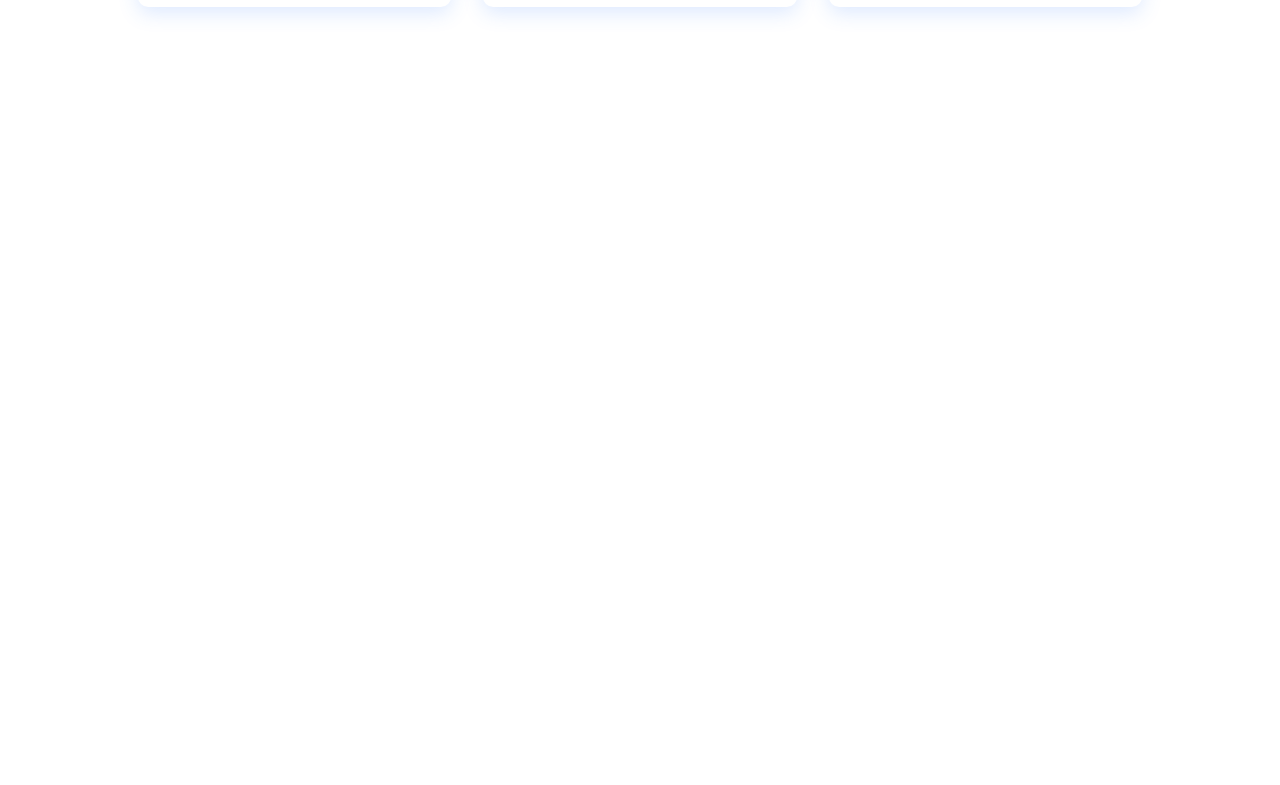
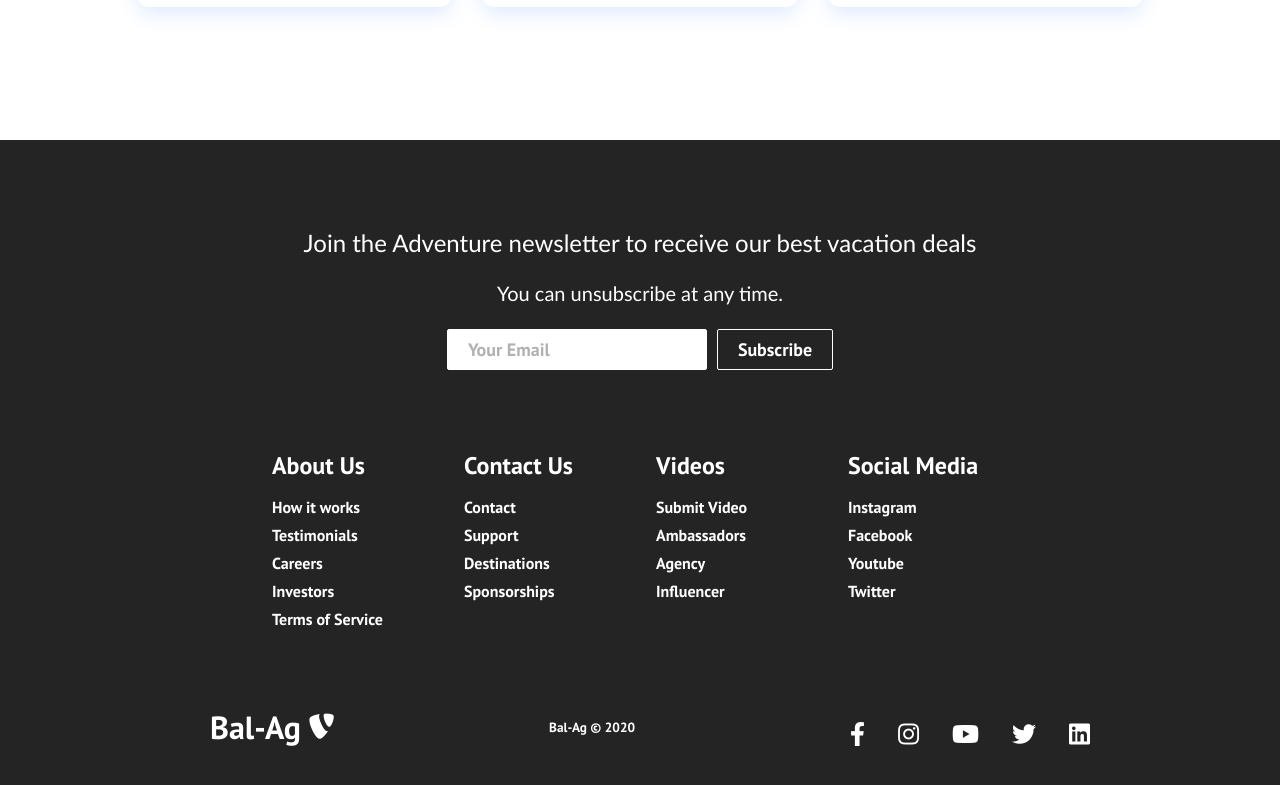
Before and after one commit to worjs320/react-responsive-website, a React (Create React App) app: page / in a window 1280 px wide. Shown: the part 1785-2570 px from the top of the page. Before the commit the page ends 1925 px from the top, so only its background shows below. Built offline with nearby package versions, Linux system fonts and the light colour scheme; the HTML template or start-up script is replaced by a standard one.

Commit message:
Card, Footer 작업 완료.

```diff
--- a/src/App.css
+++ b/src/App.css
@@ -28,7 +28,7 @@
 .products {
   /* background-image: url("./images/img-1.jpg"); */
   background-position: center;
-  background-size: fill;
+  background-size: cover;
   background-repeat: no-repeat;
   color: #fff;
   font-size: 100px;
--- a/src/App.js
+++ b/src/App.js
@@ -3,6 +3,9 @@
 import Navbar from "./components/Navbar";
 import { BrowserRouter as Router, Switch, Route } from "react-router-dom";
 import Home from "./components/pages/Home";
+import Services from "./components/pages/Services";
+import SignUp from "./components/pages/SignUp";
+import Product from "./components/pages/Product";
 
 function App() {
   return (
@@ -11,6 +14,9 @@
         <Navbar />
         <Switch>
           <Route path="/" exact component={Home} />
+          <Route path="/services" exact component={Services} />
+          <Route path="/products" exact component={Product} />
+          <Route path="/sign-up" exact component={SignUp} />
         </Switch>
       </Router>
     </>
--- a/src/components/Cards.js
+++ b/src/components/Cards.js
@@ -10,36 +10,36 @@
         <div className="cards__wrapper">
           <ul className="cards__items">
             <CardItem
-              src="/images/img-9.jpg"
+              src="images/img-9.jpg"
               text="Explore the hidden waterfall deep inside the Amazon Jungle"
               label="Adventure"
-              path="services"
+              path="/services"
             />
             <CardItem
-              src="/images/img-2.jpg"
-              text="Explore the hidden waterfall deep inside the Amazon Jungle"
-              label="Adventure"
-              path="services"
+              src="images/img-2.jpg"
+              text="Travel through the Islands of Bali in a Private Cruise"
+              label="Luxury"
+              path="/services"
             />
           </ul>
           <ul className="cards__items">
             <CardItem
-              src="/images/img-3.jpg"
-              text="Explore the hidden waterfall deep inside the Amazon Jungle"
-              label="Adventure"
-              path="services"
+              src="images/img-3.jpg"
+              text="Set Sail in the Atlantic Ocean visiting Uncharted Waters"
+              label="Mystery"
+              path="/services"
             />
             <CardItem
-              src="/images/img-4.jpg"
-              text="Explore the hidden waterfall deep inside the Amazon Jungle"
+              src="images/img-4.jpg"
+              text="Experience Football on Top of the Himilayan Mountains"
               label="Adventure"
-              path="services"
+              path="/products"
             />
             <CardItem
-              src="/images/img-8.jpg"
-              text="Explore the hidden waterfall deep inside the Amazon Jungle"
-              label="Adventure"
-              path="services"
+              src="images/img-8.jpg"
+              text="Ride through the Sahara Desert on a guided camel tour"
+              label="Adrenaline"
+              path="/sign-up"
             />
           </ul>
         </div>
--- /dev/null
+++ b/src/components/Footer.css
@@ -0,0 +1,164 @@
+.footer-container {
+  background-color: #242424;
+  padding: 4rem 0 2rem 0;
+  display: flex;
+  flex-direction: column;
+  justify-content: center;
+  align-items: center;
+}
+
+.footer-subscription {
+  display: flex;
+  flex-direction: column;
+  justify-content: center;
+  align-items: center;
+  text-align: center;
+
+  margin-bottom: 24px;
+  padding: 24px;
+  color: #fff;
+}
+
+.footer-subscription > p {
+  font-family: "Trebuchet MS", "Lucida Sans Unicode", "Lucida Grande",
+    "Lucida Sans", Arial, sans-serif;
+}
+
+.footer-subscription-heading {
+  margin-bottom: 24px;
+  font-size: 24px;
+}
+
+.footer-subscription-text {
+  margin-bottom: 24px;
+  font-size: 20px;
+}
+
+.footer-input {
+  padding: 8px 20px;
+  border-radius: 2px;
+  margin-right: 10px;
+  outline: none;
+  border: none;
+  font-size: 18px;
+  margin-bottom: 16px;
+  border: 1px solid #fff;
+}
+
+.footer-links {
+  width: 100%;
+  max-width: 1000px;
+  display: flex;
+  justify-content: center;
+}
+
+.footer-link-wrapper {
+  display: flex;
+}
+
+.footer-link-items {
+  display: flex;
+  flex-direction: column;
+  align-items: flex-start;
+  margin: 16px;
+  text-align: left;
+  width: 160px;
+  box-sizing: border-box;
+  min-height: 200px;
+}
+
+.footer-link-items h2 {
+  margin-bottom: 16px;
+}
+
+.footer-link-items > h2 {
+  color: #fff;
+}
+
+.footer-link-items a {
+  color: #fff;
+  text-decoration: none;
+  margin-bottom: 0.5rem;
+}
+
+.footer-link-items a:hover {
+  color: #e9e9e9;
+  transition: 0.3s ease-out;
+}
+
+.footer-email-form h2 {
+  margin-bottom: 2rem;
+}
+
+.footer-input::placeholder {
+  color: #b1b1b1;
+}
+
+/* Social Icons */
+.social-icon-link {
+  color: #fff;
+  font-size: 24px;
+}
+
+.social-media {
+  max-width: 1000px;
+  width: 100%;
+}
+
+.social-media-wrap {
+  display: flex;
+  justify-content: space-between;
+  align-items: center;
+  width: 90%;
+  max-width: 1000px;
+  margin: 40px auto 0 auto;
+}
+
+.social-icons {
+  display: flex;
+  justify-content: space-between;
+  align-items: center;
+  width: 240px;
+}
+
+.social-logo {
+  color: #fff;
+  justify-self: start;
+  margin-left: 20px;
+  cursor: pointer;
+  text-decoration: none;
+  font-size: 2rem;
+  display: flex;
+  align-items: center;
+  margin-bottom: 16px;
+}
+
+.website-rights {
+  color: #fff;
+  margin-bottom: 16px;
+}
+
+@media screen and (max-width: 820px) {
+  .footer-links {
+    padding-top: 2rem;
+  }
+
+  .footer-input {
+    width: 100%;
+  }
+
+  .btn {
+    width: 100%;
+  }
+
+  .footer-link-wrapper {
+    flex-direction: column;
+  }
+
+  .social-media-wrap {
+    flex-direction: column;
+  }
+}
+
+@media screen and (max-width: 768px) {
+}
--- /dev/null
+++ b/src/components/Footer.js
@@ -0,0 +1,120 @@
+import React from "react";
+import "./Footer.css";
+import { Button } from "./Button";
+import { Link } from "react-router-dom";
+
+function Footer() {
+  return (
+    <div className="footer-container">
+      <section className="footer-subscription">
+        <p className="footer-subscription-heading">
+          Join the Adventure newsletter to receive our best vacation deals
+        </p>
+        <p className="footer-subscription-text">
+          You can unsubscribe at any time.
+        </p>
+        <div className="input-areas">
+          <form>
+            <input
+              className="footer-input"
+              name="email"
+              type="email"
+              placeholder="Your Email"
+            />
+            <Button buttonStyle="btn--outline">Subscribe</Button>
+          </form>
+        </div>
+      </section>
+      <div class="footer-links">
+        <div className="footer-link-wrapper">
+          <div class="footer-link-items">
+            <h2>About Us</h2>
+            <Link to="/sign-up">How it works</Link>
+            <Link to="/">Testimonials</Link>
+            <Link to="/">Careers</Link>
+            <Link to="/">Investors</Link>
+            <Link to="/">Terms of Service</Link>
+          </div>
+          <div class="footer-link-items">
+            <h2>Contact Us</h2>
+            <Link to="/">Contact</Link>
+            <Link to="/">Support</Link>
+            <Link to="/">Destinations</Link>
+            <Link to="/">Sponsorships</Link>
+          </div>
+        </div>
+        <div className="footer-link-wrapper">
+          <div class="footer-link-items">
+            <h2>Videos</h2>
+            <Link to="/">Submit Video</Link>
+            <Link to="/">Ambassadors</Link>
+            <Link to="/">Agency</Link>
+            <Link to="/">Influencer</Link>
+          </div>
+          <div class="footer-link-items">
+            <h2>Social Media</h2>
+            <Link to="/">Instagram</Link>
+            <Link to="/">Facebook</Link>
+            <Link to="/">Youtube</Link>
+            <Link to="/">Twitter</Link>
+          </div>
+        </div>
+      </div>
+      <section class="social-media">
+        <div class="social-media-wrap">
+          <div class="footer-logo">
+            <Link to="/" className="social-logo">
+              Bal-Ag
+              <i class="fab fa-typo3" />
+            </Link>
+          </div>
+          <small class="website-rights">Bal-Ag © 2020</small>
+          <div class="social-icons">
+            <Link
+              class="social-icon-link facebook"
+              to="/"
+              target="_blank"
+              aria-label="Facebook"
+            >
+              <i class="fab fa-facebook-f" />
+            </Link>
+            <Link
+              class="social-icon-link instagram"
+              to="/"
+              target="_blank"
+              aria-label="Instagram"
+            >
+              <i class="fab fa-instagram" />
+            </Link>
+            <Link
+              class="social-icon-link youtube"
+              to="/"
+              target="_blank"
+              aria-label="Youtube"
+            >
+              <i class="fab fa-youtube" />
+            </Link>
+            <Link
+              class="social-icon-link twitter"
+              to="/"
+              target="_blank"
+              aria-label="Twitter"
+            >
+              <i class="fab fa-twitter" />
+            </Link>
+            <Link
+              class="social-icon-link twitter"
+              to="/"
+              target="_blank"
+              aria-label="LinkedIn"
+            >
+              <i class="fab fa-linkedin" />
+            </Link>
+          </div>
+        </div>
+      </section>
+    </div>
+  );
+}
+
+export default Footer;
--- a/src/components/pages/Home.js
+++ b/src/components/pages/Home.js
@@ -2,12 +2,14 @@
 import "../../App.css";
 import HeroSection from "../HeroSection";
 import Cards from "../Cards";
+import Footer from "../Footer";
 
 function Home() {
   return (
     <>
       <HeroSection />
       <Cards />
+      <Footer />
     </>
   );
 }
--- /dev/null
+++ b/src/components/pages/Product.js
@@ -0,0 +1,16 @@
+import React from "react";
+import "../../App.css";
+
+const backgroundImage = {
+  backgroundImage: "url(/images/img-1.jpg)",
+};
+
+function Product() {
+  return (
+    <h1 className="products" style={backgroundImage}>
+      Product
+    </h1>
+  );
+}
+
+export default Product;
--- /dev/null
+++ b/src/components/pages/Services.js
@@ -0,0 +1,16 @@
+import React from "react";
+import "../../App.css";
+
+const backgroundImage = {
+  backgroundImage: "url(/images/img-2.jpg)",
+};
+
+function Services() {
+  return (
+    <h1 className="services" style={backgroundImage}>
+      Services
+    </h1>
+  );
+}
+
+export default Services;
--- /dev/null
+++ b/src/components/pages/SignUp.js
@@ -0,0 +1,16 @@
+import React from "react";
+import "../../App.css";
+
+const backgroundImage = {
+  backgroundImage: "url(/images/img-8.jpg)",
+};
+
+function SignUp() {
+  return (
+    <h1 className="sign-up" style={backgroundImage}>
+      SignUp
+    </h1>
+  );
+}
+
+export default SignUp;
```
Also changed, not shown: 1 other file (tests, documents, lock files or other folders).
